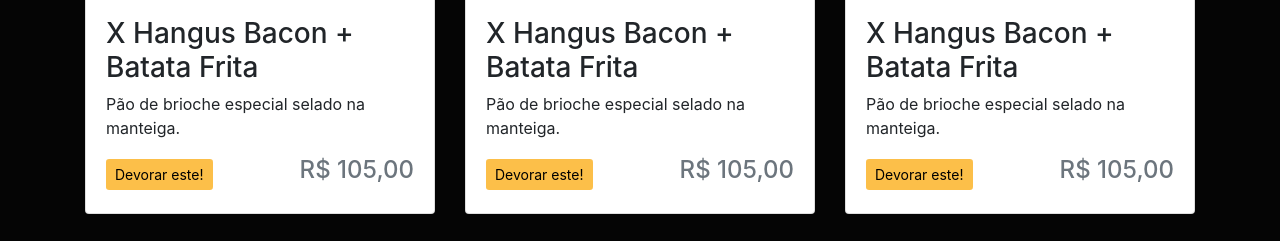
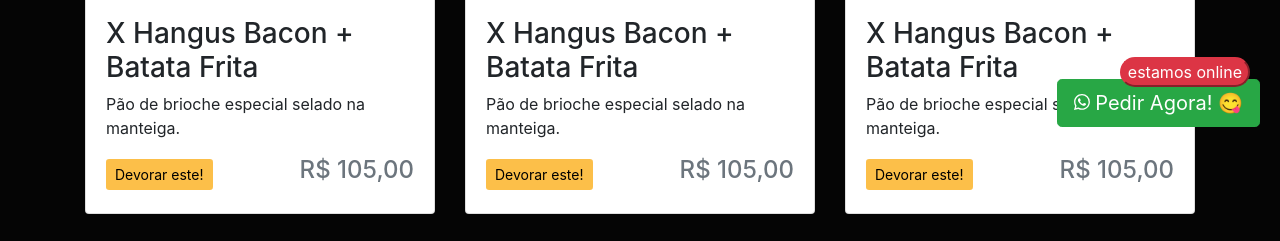
Before and after one commit to reotsugua/Projeto-Catalogo, a plain HTML site: page index.html in a window 1280 px wide. Shown: the part 653-894 px from the top of the page. Drawn offline with nearby package versions, Linux system fonts and the light colour scheme.

Commit message:
add botao fixo

```diff
--- a/index.html
+++ b/index.html
@@ -240,6 +240,18 @@
       </div>
 
     </footer>
+    <div style="position: fixed; bottom: 20px; right: 20px;">
+      <a href="https://api.whatsapp.com/send?phone=55XXXXXXXXXXX&amp;text=Olá!%20Estou%20no%20site%20XXXX%20e%20gostaria%20de%20fazer%20um%20pedido" target="_blank" role="button">
+        <button type="button" class="btn btn-lg btn-success">
+            <svg xmlns="http://www.w3.org/2000/svg" width="16" height="16" fill="currentColor" class="bi bi-whatsapp" viewBox="0 0 16 16">
+            <path d="M13.601 2.326A7.854 7.854 0 0 0 7.994 0C3.627 0 .068 3.558.064 7.926c0 1.399.366 2.76 1.057 3.965L0 16l4.204-1.102a7.933 7.933 0 0 0 3.79.965h.004c4.368 0 7.926-3.558 7.93-7.93A7.898 7.898 0 0 0 13.6 2.326zM7.994 14.521a6.573 6.573 0 0 1-3.356-.92l-.24-.144-2.494.654.666-2.433-.156-.251a6.56 6.56 0 0 1-1.007-3.505c0-3.626 2.957-6.584 6.591-6.584a6.56 6.56 0 0 1 4.66 1.931 6.557 6.557 0 0 1 1.928 4.66c-.004 3.639-2.961 6.592-6.592 6.592zm3.615-4.934c-.197-.099-1.17-.578-1.353-.646-.182-.065-.315-.099-.445.099-.133.197-.513.646-.627.775-.114.133-.232.148-.43.05-.197-.1-.836-.308-1.592-.985-.59-.525-.985-1.175-1.103-1.372-.114-.198-.011-.304.088-.403.087-.088.197-.232.296-.346.1-.114.133-.198.198-.33.065-.134.034-.248-.015-.347-.05-.099-.445-1.076-.612-1.47-.16-.389-.323-.335-.445-.34-.114-.007-.247-.007-.38-.007a.729.729 0 0 0-.529.247c-.182.198-.691.677-.691 1.654 0 .977.71 1.916.81 2.049.098.133 1.394 2.132 3.383 2.992.47.205.84.326 1.129.418.475.152.904.129 1.246.08.38-.058 1.171-.48 1.338-.943.164-.464.164-.86.114-.943-.049-.084-.182-.133-.38-.232z"></path>
+            </svg><font><font style="vertical-align: inherit;">
+            Pedir Agora! 😋
+            </font></font>
+        </button></a>
+        <button type="button" class="btn-danger" style="border-radius: 50px; height: 30px; position: fixed; bottom: 60px; right: 30px;">estamos online</button>
+
+    </div>
 
 <script src="https://code.jquery.com/jquery-3.2.1.slim.min.js" integrity="sha384-KJ3o2DKtIkvYIK3UENzmM7KCkRr/rE9/Qpg6aAZGJwFDMVNA/GpGFF93hXpG5KkN" crossorigin="anonymous"></script>
 <script src="https://cdn.jsdelivr.net/npm/popper.js@1.12.9/dist/umd/popper.min.js" integrity="sha384-ApNbgh9B+Y1QKtv3Rn7W3mgPxhU9K/ScQsAP7hUibX39j7fakFPskvXusvfa0b4Q" crossorigin="anonymous"></script>
```
